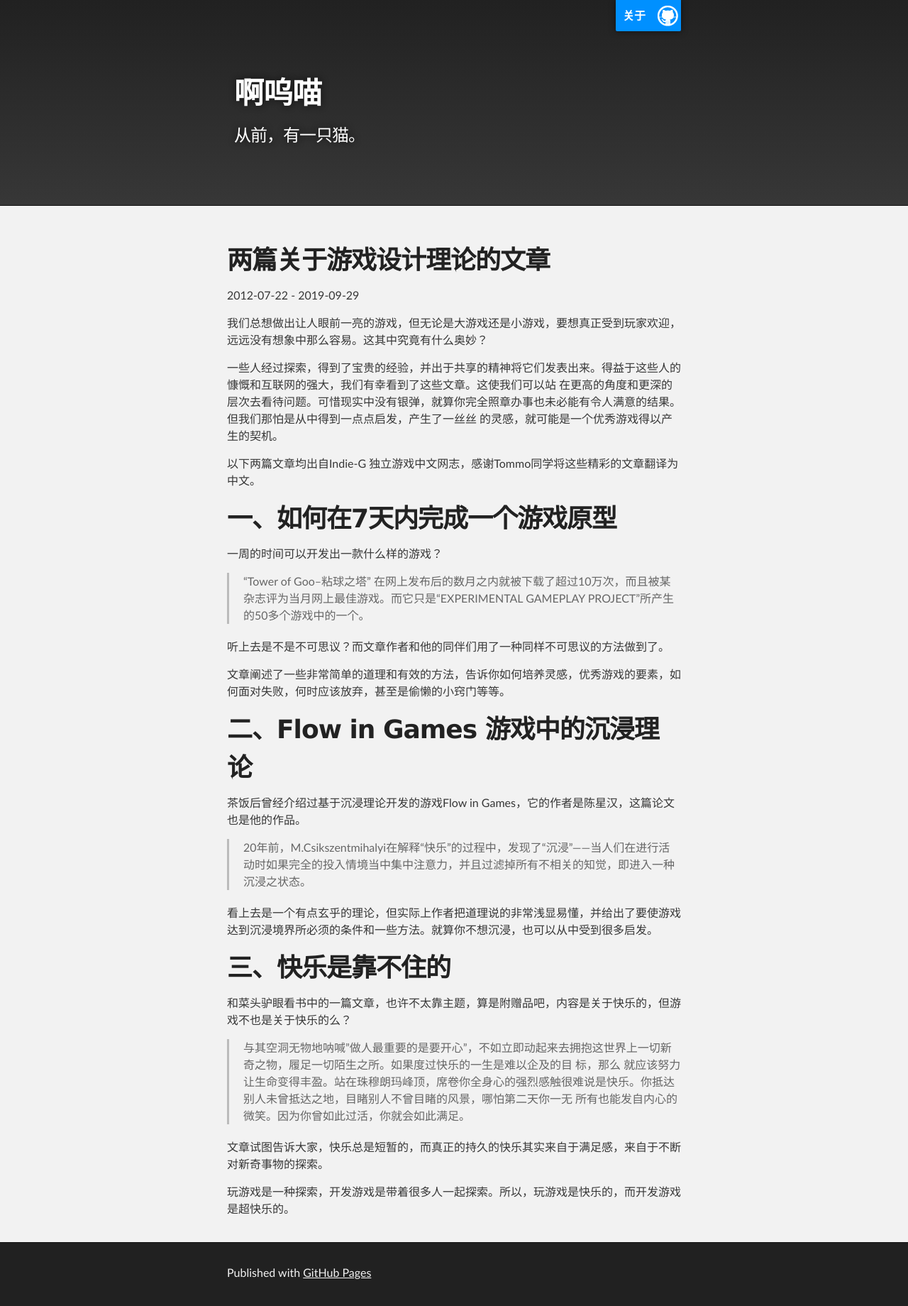
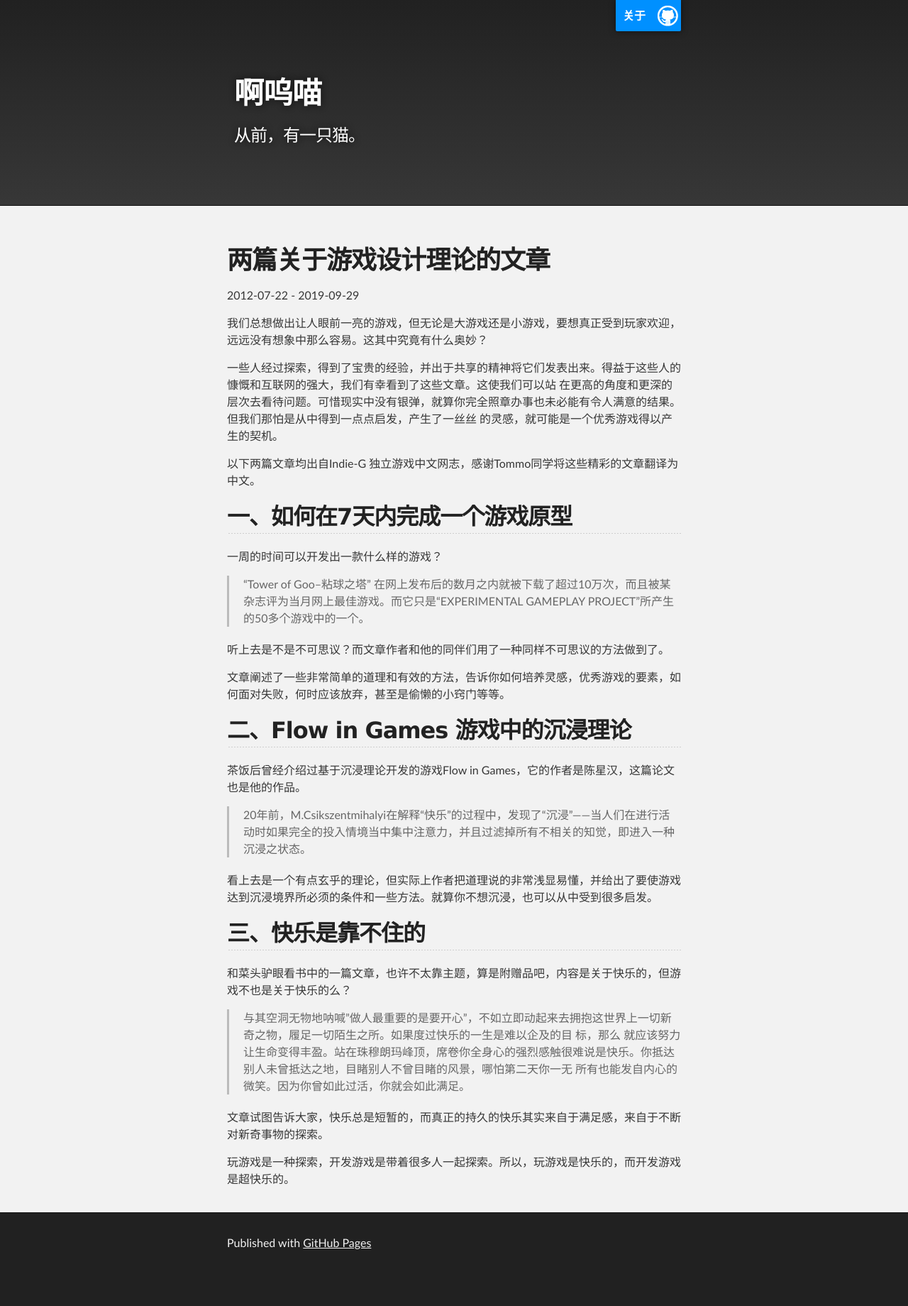
Before and after one commit to icrmio/icrmio.github.io, a Jekyll site: the page built from _posts/2012-07-22-two-articles-about-game-design.md, in a window 1280 px wide. Shown: the whole page at 71% size. Built offline with Jekyll 4.4.1, drawn with Linux system fonts in a browser that asks for light colours; after the commit the page ends 1798 px from its top, so only the background shows below that.

```diff
--- a/_posts/2012-07-22-two-articles-about-game-design.md
+++ b/_posts/2012-07-22-two-articles-about-game-design.md
@@ -11,7 +11,7 @@ excerpt: 好文推荐
 一些人经过探索，得到了宝贵的经验，并出于共享的精神将它们发表出来。得益于这些人的慷慨和互联网的强大，我们有幸看到了这些文章。这使我们可以站 在更高的角度和更深的层次去看待问题。可惜现实中没有银弹，就算你完全照章办事也未必能有令人满意的结果。但我们那怕是从中得到一点点启发，产生了一丝丝 的灵感，就可能是一个优秀游戏得以产生的契机。
 
 以下两篇文章均出自Indie-G 独立游戏中文网志，感谢Tommo同学将这些精彩的文章翻译为中文。
-# 一、如何在7天内完成一个游戏原型
+## 一、如何在7天内完成一个游戏原型
 一周的时间可以开发出一款什么样的游戏？
 
 > "Tower of Goo--粘球之塔" 在网上发布后的数月之内就被下载了超过10万次，而且被某杂志评为当月网上最佳游戏。而它只是“EXPERIMENTAL GAMEPLAY PROJECT”所产生的50多个游戏中的一个。
@@ -20,13 +20,13 @@ excerpt: 好文推荐
 
 文章阐述了一些非常简单的道理和有效的方法，告诉你如何培养灵感，优秀游戏的要素，如何面对失败，何时应该放弃，甚至是偷懒的小窍门等等。
 
-# 二、Flow in Games 游戏中的沉浸理论
+## 二、Flow in Games 游戏中的沉浸理论
 茶饭后曾经介绍过基于沉浸理论开发的游戏Flow in Games，它的作者是陈星汉，这篇论文也是他的作品。
 
 > 20年前，M.Csikszentmihalyi在解释“快乐”的过程中，发现了“沉浸”——当人们在进行活动时如果完全的投入情境当中集中注意力，并且过滤掉所有不相关的知觉，即进入一种沉浸之状态。
 
 看上去是一个有点玄乎的理论，但实际上作者把道理说的非常浅显易懂，并给出了要使游戏达到沉浸境界所必须的条件和一些方法。就算你不想沉浸，也可以从中受到很多启发。
-# 三、快乐是靠不住的
+## 三、快乐是靠不住的
 和菜头驴眼看书中的一篇文章，也许不太靠主题，算是附赠品吧，内容是关于快乐的，但游戏不也是关于快乐的么？
 
 > 与其空洞无物地呐喊"做人最重要的是要开心"，不如立即动起来去拥抱这世界上一切新奇之物，履足一切陌生之所。如果度过快乐的一生是难以企及的目 标，那么 就应该努力让生命变得丰盈。站在珠穆朗玛峰顶，席卷你全身心的强烈感触很难说是快乐。你抵达别人未曾抵达之地，目睹别人不曾目睹的风景，哪怕第二天你一无 所有也能发自内心的微笑。因为你曾如此过活，你就会如此满足。
```
